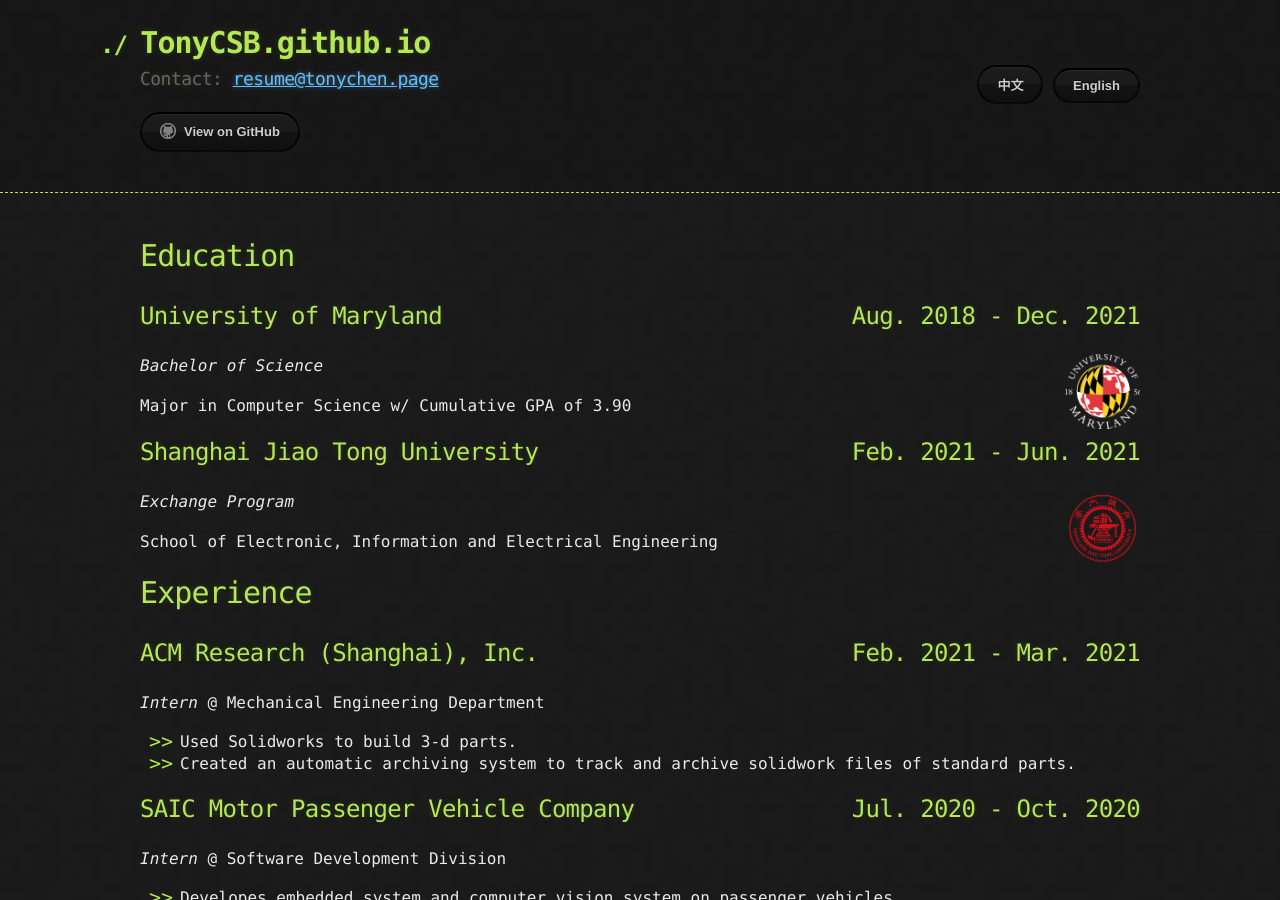
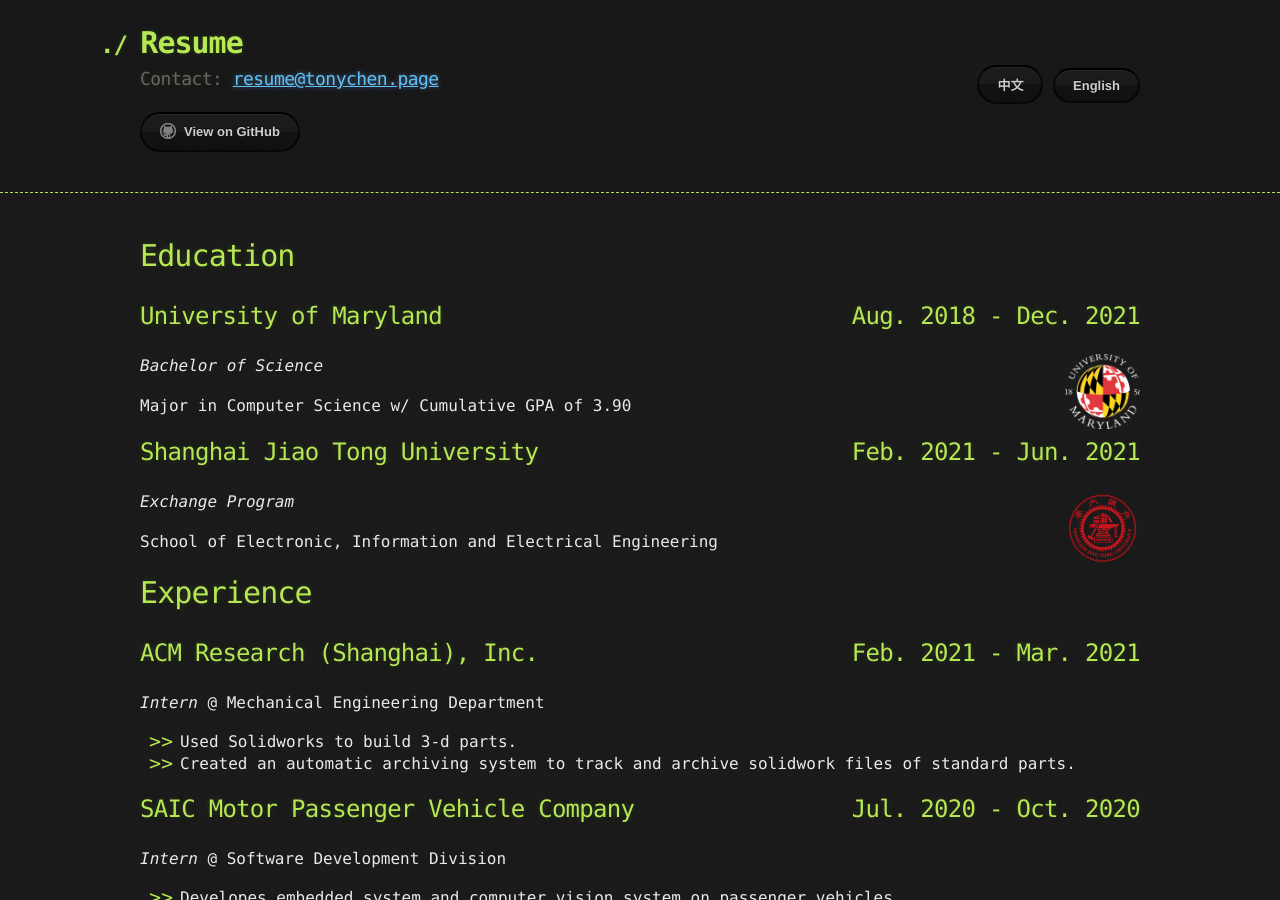
Before and after one commit to TonyCSB/TonyCSB.github.io, a Jekyll site: the page built from resume.md, in a window 1280 px wide and 900 px high. Built offline with Jekyll 4.4.1, drawn with Linux system fonts in a browser that asks for light colours.

Commit message:
Change title

```diff
--- a/_layouts/default.html
+++ b/_layouts/default.html
@@ -6,7 +6,7 @@
     <meta name="viewport" content="width=device-width, initial-scale=1">
     <link rel="stylesheet" href="{{ '/assets/css/style.css?v=' | append: site.github.build_revision | relative_url }}">
     <link rel="shortcut icon" type="image/x-icon" href="{{ '/assets/images/favicon.ico'  | relative_url }}">
-    <title>{{ site.title | default: "Tony's GitHub Page" }}</title>
+    <title>{{ page.title | default: "Tony's GitHub Page" }}</title>
     {% if site.google_analytics_v4 %}
       <!-- Global site tag (gtag.js) - Google Analytics -->
       <script async src="https://www.googletagmanager.com/gtag/js?id={{ site.google_analytics_v4 }}"></script>
@@ -27,7 +27,7 @@
     <header>
       <div class="container">
         <a id="a-title" href="{{ '/' | relative_url }}">
-          <h1>{{ site.title | default: "Tony's GitHub Page" }}</h1>
+          <h1>{{ page.title | default: "Tony's GitHub Page" }}</h1>
         </a>
 
         <section id="i18n_links">
```
